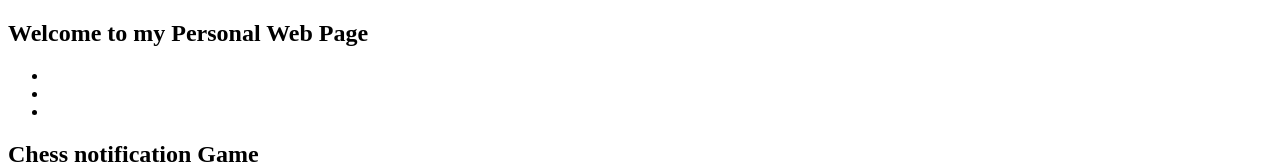
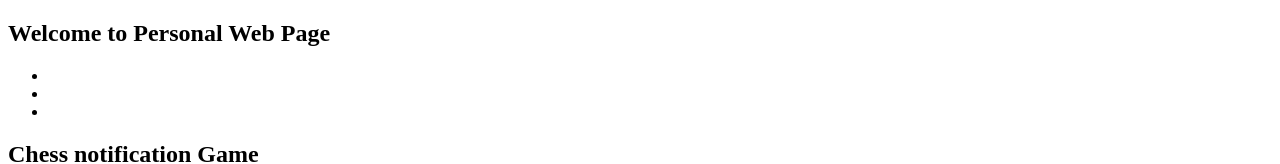
Before and after one commit to Sane117/personal-web, a plain HTML site: page index.html in a window 1280 px wide. Shown: the top 164 px of the page. Drawn offline with Linux system fonts and the light colour scheme.

Commit message:
editing h1

```diff
--- a/index.html
+++ b/index.html
@@ -9,7 +9,7 @@
   <body>
     <script src="https://cdn.freecodecamp.org/testable-projects-fcc/v1/bundle.js"></script>
     <section id="welcome-section">
-      <h1>Welcome to my Personal Web Page</h1>
+      <h1>Welcome to  Personal Web Page</h1>
     </section>
     <nav id="navbar">
       <fielset>
```
